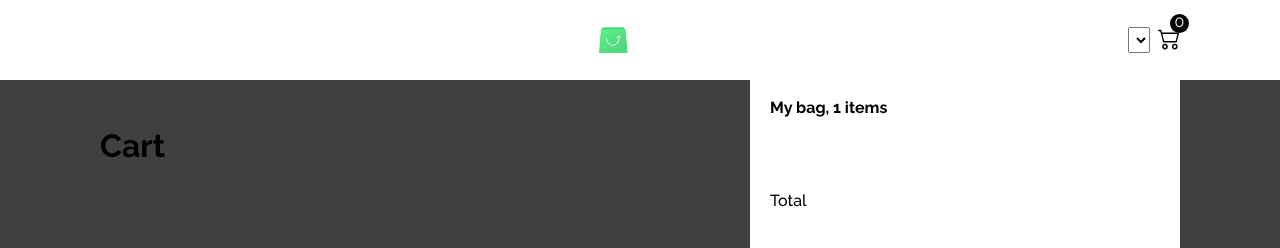
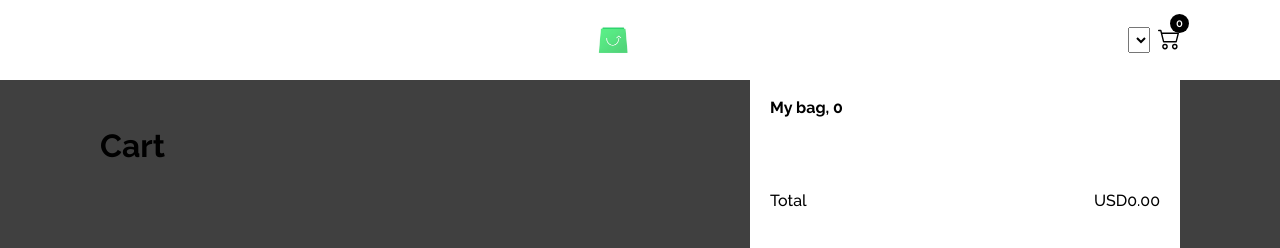
Before and after one commit to Humai88/online-store, a React (Create React App) app: page /cart in a window 1280 px wide. Both pictures are taken after a click on the icon 1168 px from the left and 38 px from the top of the page. Shown: the top 248 px of the page. Built offline with nearby package versions, Linux system fonts and the light colour scheme.

Commit message:
Add logic for total count and adjusting qty

```diff
--- a/src/components/Cart/Cart.tsx
+++ b/src/components/Cart/Cart.tsx
@@ -2,17 +2,17 @@ import React, { Component } from "react";
 import { v4 } from "uuid";
 import CartItem from "./CartItem";
 import styles from "./Cart.module.scss";
-import { fakeData } from "./fakeData";
 import { AppStore } from "../../redux/store/store";
 import { CartItemType } from "../../redux/reducers/shopReducer";
 import { removeProductFromCartAC } from "../../redux/actions/shopActions";
 import { connect } from "react-redux";
 class Cart extends Component<CartPPropsType> {
   render() {
+    const { cart } = this.props;
     return (
       <div className={styles.wrapper}>
         <h2 className={styles.header}>Cart</h2>
-        {this.props.cart.map((p) => {
+        {cart.map((p) => {
           return (
             <CartItem
               id={p.id}
--- a/src/components/Cart/CartOverlay.module.scss
+++ b/src/components/Cart/CartOverlay.module.scss
@@ -7,12 +7,15 @@
     font-weight: 700;
     margin-bottom: 25px;
   }
-  .total {
+  .totalPrice {
+    display: flex;
+    justify-content: space-between;
     font-size: 16px;
     font-weight: 500;
     margin: 52px 0 40px 0;
   }
 }
+
 .btnsWrapper {
   width: 100%;
   display: flex;
--- a/src/components/Cart/CartOverlay.tsx
+++ b/src/components/Cart/CartOverlay.tsx
@@ -2,25 +2,45 @@ import React, { Component } from "react";
 import { connect } from "react-redux";
 import { NavLink, RouteComponentProps, withRouter } from "react-router-dom";
 import { v4 } from "uuid";
-import { removeProductFromCartAC } from "../../redux/actions/shopActions";
+import {
+  setTotalItemsCountAC,
+  setTotalPriceAC,
+} from "../../redux/actions/shopActions";
 import { CartItemType } from "../../redux/reducers/shopReducer";
 import { AppStore } from "../../redux/store/store";
 import { Button } from "../../UI-kit/Button";
 import { Modal } from "../../UI-kit/Modal";
 import CartItem from "./CartItem";
 import styles from "./CartOverlay.module.scss";
-class CartOverlay extends Component<
-  CartOverlayPropsType & MapStateToPropsType
-> {
+class CartOverlay extends Component<PropsType> {
+  componentDidMount() {
+    const productsInCart = this.props.cart;
+    const currentCurrency = this.props.currentCurrency;
+    this.props.setTotalItemsCountAC(productsInCart);
+    this.props.setTotalPriceAC(productsInCart, currentCurrency);
+  }
+  componentDidUpdate(prevProps: PropsType) {
+    const productsInCart = this.props.cart;
+    const currentCurrency = this.props.currentCurrency;
+    if (productsInCart !== prevProps.cart) {
+      this.props.setTotalItemsCountAC(productsInCart);
+    }
+    if (
+      productsInCart !== prevProps.cart ||
+      currentCurrency !== prevProps.currentCurrency
+    ) {
+      this.props.setTotalPriceAC(productsInCart, currentCurrency);
+    }
+  }
+
   render() {
-    const initialState = [{}];
-    const { toggleShowCart } = this.props;
+    const { toggleShowCart, totalCount, currentCurrency, totalPrice } =
+      this.props;
+
     return (
       <Modal onClose={toggleShowCart}>
         <div className={styles.cartWrapper}>
-          <div className={styles.cartItems}>
-            My bag, {initialState.length} items
-          </div>
+          <div className={styles.cartItems}>My bag, {totalCount}</div>
           {this.props.cart.map((p) => {
             return (
               <CartItem
@@ -35,7 +55,13 @@ class CartOverlay extends Component<
               />
             );
           })}
-          <div className={styles.total}>Total</div>
+          <div className={styles.totalPrice}>
+            <div className={styles.total}>Total</div>
+            <div className={styles.total}>
+              {currentCurrency}
+              {totalPrice.toFixed(2)}
+            </div>
+          </div>
           <div className={styles.btnsWrapper}>
             <NavLink to="/cart">
               <Button onClick={toggleShowCart} className={styles.btnWhite}>
@@ -53,19 +79,33 @@ class CartOverlay extends Component<
 const mapStateToProps = (state: AppStore): MapStateToPropsType => {
   return {
     cart: state.products.cart,
+    totalCount: state.products.totalCount,
+    currentCurrency: state.products.currentCurrency,
+    totalPrice: state.products.totalPrice,
   };
 };
 export default withRouter(
-  connect(mapStateToProps, { removeProductFromCartAC })(CartOverlay)
+  connect(mapStateToProps, { setTotalItemsCountAC, setTotalPriceAC })(
+    CartOverlay
+  )
 );
 
-type MapDispatchType = {
-  removeProductFromCartAC: (productId: string) => void;
-};
 //Types
 interface CartOverlayPropsType extends RouteComponentProps {
   toggleShowCart: () => void;
 }
+type MapDispatchType = {
+  setTotalItemsCountAC: (productsInCart: CartItemType[]) => void;
+  setTotalPriceAC: (
+    productsInCart: CartItemType[],
+    currentCurrency: string
+  ) => void;
+};
 type MapStateToPropsType = {
   cart: CartItemType[];
+  totalCount: number;
+  currentCurrency: string;
+  totalPrice: number;
 };
+
+type PropsType = MapDispatchType & CartOverlayPropsType & MapStateToPropsType;
--- a/src/components/Navbar/Categories.tsx
+++ b/src/components/Navbar/Categories.tsx
@@ -14,9 +14,10 @@ class Categories extends Component<CategoriesPropsType> {
     this.props.getCategoriesTC();
   }
   render() {
+    const { categories } = this.props;
     return (
       <ul>
-        {this.props.categories.map((c) => {
+        {categories.map((c) => {
           return (
             <li key={c.name}>
               <NavLink
--- a/src/components/Navbar/Navbar.module.scss
+++ b/src/components/Navbar/Navbar.module.scss
@@ -64,10 +64,18 @@
     right: 91px;
     width: 1.2rem;
     height: 1.2rem;
-    background-color: black;
+    padding: 2px;
+    font-weight: 600;
     color: #fff;
-    text-align: center;
+    display: flex;
+    align-items: center;
+    justify-content: center;
     border-radius: 50%;
-    font-size: 1rem;
+    font-size: 0.7rem;
+  }
+  .cartIcon {
+    font-size: 1.4rem;
+    margin-left: 0.5rem;
+    cursor: pointer;
   }
 }
--- a/src/components/Navbar/Navbar.tsx
+++ b/src/components/Navbar/Navbar.tsx
@@ -8,25 +8,25 @@ import Currencies from "./Currencies";
 import { connect } from "react-redux";
 import { AppStore } from "../../redux/store/store";
 import { CartItemType } from "../../redux/reducers/shopReducer";
+import { setTotalItemsCountAC } from "../../redux/actions/shopActions";
 
 class Navbar extends Component<NavbarPropsType, NavbarStateType> {
   constructor(props: NavbarPropsType) {
     super(props);
-    this.state = { showCart: false, cartCount: 0 };
+    this.state = { showCart: false };
     this.toggleShowCart = this.toggleShowCart.bind(this);
   }
-  componentDidUpdate(prevProps: NavbarPropsType, prevState: NavbarStateType) {
-    let count = 0;
-    this.props.cart.forEach((p) => (count += p.qty));
-    if (
-      this.state.cartCount !== prevState.cartCount ||
-      this.props.cart !== prevProps.cart
-    ) {
-      this.setState({
-        cartCount: count,
-      });
+  componentDidMount() {
+    const productsInCart = this.props.cart;
+    this.props.setTotalItemsCountAC(productsInCart);
+  }
+  componentDidUpdate(prevProps: NavbarPropsType) {
+    const productsInCart = this.props.cart;
+    if (productsInCart !== prevProps.cart) {
+      this.props.setTotalItemsCountAC(productsInCart);
     }
   }
+
   toggleShowCart() {
     this.setState((prevState) => ({
       showCart: !prevState.showCart,
@@ -47,14 +47,28 @@ class Navbar extends Component<NavbarPropsType, NavbarStateType> {
             <Currencies />
             <div>
               <BsCart2
+                className={styles.cartIcon}
                 onClick={this.toggleShowCart}
-                style={{
-                  fontSize: "1.4rem",
-                  marginLeft: "0.5rem",
-                  cursor: "pointer",
-                }}
+                style={
+                  this.props.totalCount > 0
+                    ? {
+                        color: "#2f7c43",
+                      }
+                    : { color: "black" }
+                }
               />
-              <div className={styles.itemsCount}>{this.state.cartCount}</div>
+              <div
+                style={
+                  this.props.totalCount > 0
+                    ? {
+                        background: "#2f7c43",
+                      }
+                    : { background: "black" }
+                }
+                className={styles.itemsCount}
+              >
+                {this.props.totalCount}
+              </div>
             </div>
           </div>
         </div>
@@ -65,15 +79,19 @@ class Navbar extends Component<NavbarPropsType, NavbarStateType> {
 const mapStateToProps = (state: AppStore): MapStateToPropsType => {
   return {
     cart: state.products.cart,
+    totalCount: state.products.totalCount,
   };
 };
-export default connect(mapStateToProps, {})(Navbar);
+export default connect(mapStateToProps, { setTotalItemsCountAC })(Navbar);
 // Types
-type NavbarPropsType = MapStateToPropsType;
+type NavbarPropsType = MapStateToPropsType & MapDispatchType;
 type NavbarStateType = {
   showCart: boolean;
-  cartCount: number;
 };
 type MapStateToPropsType = {
   cart: CartItemType[];
+  totalCount: number;
 };
+type MapDispatchType = {
+  setTotalItemsCountAC: (productsInCart: CartItemType[]) => void;
+};
--- a/src/redux/actions/types.ts
+++ b/src/redux/actions/types.ts
@@ -1,4 +1,4 @@
-// Shop action types
+// Shop actions types
 export const GET_PRODUCTS_BY_CATEGORY = "GET_PRODUCTS_BY_CATEGORY";
 export const GET_CATEGORIES_LIST = "GET_CATEGORIES_LIST";
 export const GET_SINGLE_PRODUCT_BY_ID = "GET_SINGLE_PRODUCT_BY_ID";
@@ -9,3 +9,4 @@ export const REMOVE_FROM_CART = "REMOVE_FROM_CART";
 export const ADJUST_QUANTITY = "ADJUST_QUANTITY";
 export const LOAD_CURRENT_ITEM = "LOAD_CURRENT_ITEM";
 export const TOTAL_ITEMS_COUNT = "TOTAL_ITEMS_COUNT";
+export const TOTAL_PRICE = "TOTAL_PRICE";
--- a/src/redux/reducers/shopReducer.ts
+++ b/src/redux/reducers/shopReducer.ts
@@ -1,12 +1,7 @@
 import { ApolloClient, InMemoryCache } from "@apollo/client";
 import { Category } from "../../grapgQL/CategoriesResponseType";
 import { Product } from "../../grapgQL/ProductResponseType";
-import {
-  GET_CATEGORIES,
-  GET_CURRENCIES,
-  GET_PRODUCTS_BY_CATEGORY_TITLE,
-  GET_PRODUCT_BY_ID,
-} from "../../grapgQL/queries";
+import * as queryes from "../../grapgQL/queries";
 import {
   ProductsActionTypes,
   getCategoriesAC,
@@ -36,10 +31,11 @@ const initialState: ProductsStateType = {
     attributes: [],
     brand: "",
   },
-  cart: [],
   currencies: [],
   currentCurrency: "USD",
-  totalAmount: 0,
+  cart: [],
+  totalCount: 0,
+  totalPrice: 0,
 };
 
 export const shopReducer = (
@@ -107,13 +103,40 @@ export const shopReducer = (
                     items: attr.items.map((i) => ({ ...i })),
                   };
                 }),
-                qty: action.payload.value,
+                qty: action.payload.value < 0 ? 0 : action.payload.value,
               }
             : p
         ),
       };
     case types.TOTAL_ITEMS_COUNT:
-      return { ...state };
+      return {
+        ...state,
+        totalCount: action.payload.productsInCart.reduce((a, b) => {
+          return a + b.qty;
+        }, 0),
+      };
+    case types.TOTAL_PRICE:
+      return {
+        ...state,
+        totalPrice:
+          action.payload.productsInCart.length > 0
+            ? action.payload.productsInCart
+                .map((p) => {
+                  return (
+                    p.prices
+                      .filter((i) => {
+                        return i.currency === action.payload.currentCurrency;
+                      })
+                      .reduce((c, b) => {
+                        return c + b.amount;
+                      }, 0) * p.qty
+                  );
+                })
+                .reduce((p, a) => {
+                  return p + a;
+                })
+            : 0,
+      };
     default:
       return state;
   }
@@ -123,7 +146,7 @@ export const shopReducer = (
 export const getCategoriesTC = (): ThunkType => (dispatch) => {
   client
     .query({
-      query: GET_CATEGORIES,
+      query: queryes.GET_CATEGORIES,
     })
     .then((res) => {
       dispatch(getCategoriesAC(res.data.categories));
@@ -135,7 +158,7 @@ export const getCategoriesTC = (): ThunkType => (dispatch) => {
 export const getCurrenciesTC = (): ThunkType => (dispatch) => {
   client
     .query({
-      query: GET_CURRENCIES,
+      query: queryes.GET_CURRENCIES,
     })
     .then((res) => {
       dispatch(getCurrenciesAC(res.data.currencies));
@@ -149,7 +172,7 @@ export const getProductsByCategoryTC =
   (dispatch) => {
     client
       .query({
-        query: GET_PRODUCTS_BY_CATEGORY_TITLE,
+        query: queryes.GET_PRODUCTS_BY_CATEGORY_TITLE,
         variables: { category },
       })
       .then((res) => {
@@ -164,7 +187,7 @@ export const getProductByIdTC =
   (dispatch) => {
     client
       .query({
-        query: GET_PRODUCT_BY_ID,
+        query: queryes.GET_PRODUCT_BY_ID,
         variables: { id },
       })
       .then((res) => {
@@ -182,7 +205,8 @@ export type ProductsStateType = {
   currencies: string[];
   currentCurrency: string;
   cart: CartItemType[];
-  totalAmount: number;
+  totalCount: number;
+  totalPrice: number;
 };
 export interface CartItemType extends Product {
   qty: number;
```
Also changed, not shown: src/components/Cart/CartItem.tsx (+44 -15 lines), src/redux/actions/shopActions.ts (+18 -4 lines).
